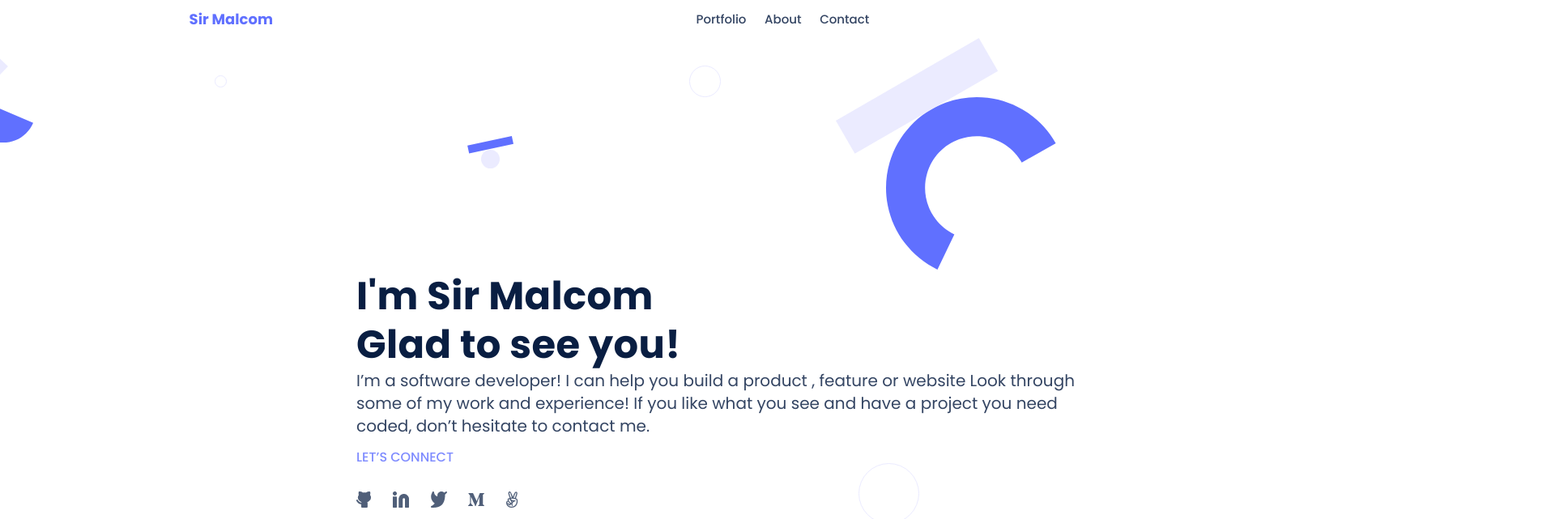
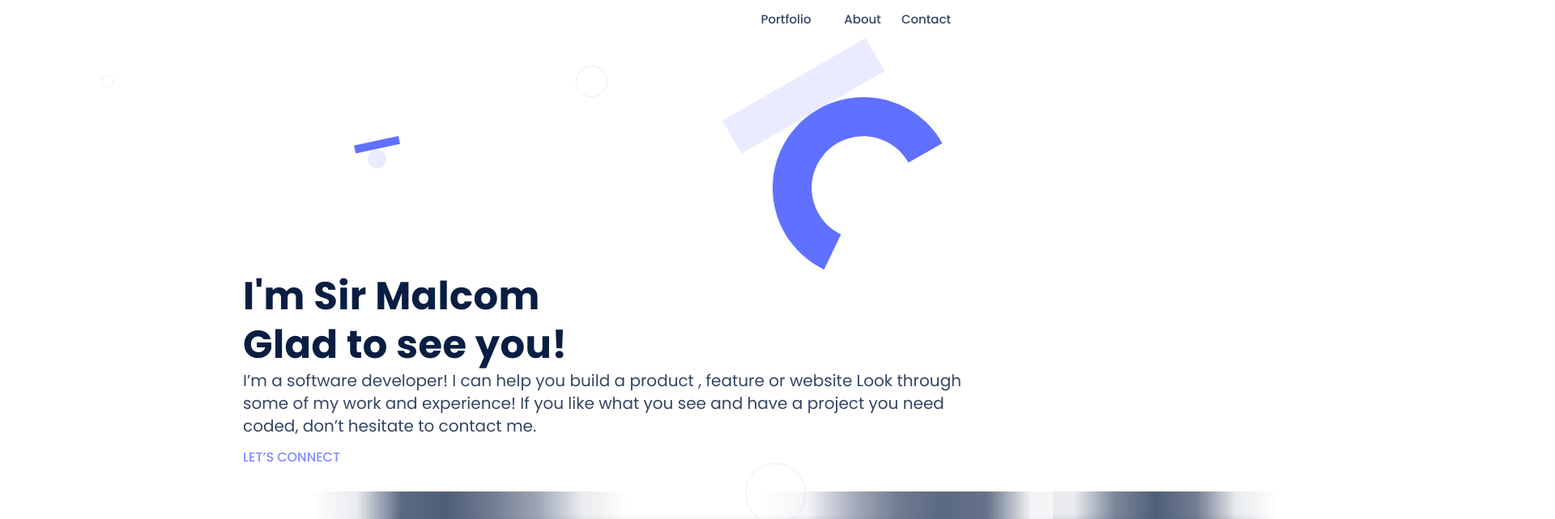
Before and after one commit to Malcom-Charlie/portfolioDsktp, a plain HTML site: page index.html in a window 1280 px wide. Shown: the top 641 px of the page at 81% size, 1920 px wide, since content can reach past the window. Drawn offline with Linux system fonts and the light colour scheme.

Commit message:
Add media query

```diff
--- a/style.css
+++ b/style.css
@@ -1,3 +1,17 @@
+@media only screen and (min-width: 786px) {
+  * {
+    width: 1000px;
+  }
+}
+
+@media only screen and (min-width: 1080px) {
+  nav {
+    position: sticky;
+    top: 0;
+  }
+}
+
+
 * {
   box-sizing: border-box;
   font-family: 'Poppins', sans-serif;
```
